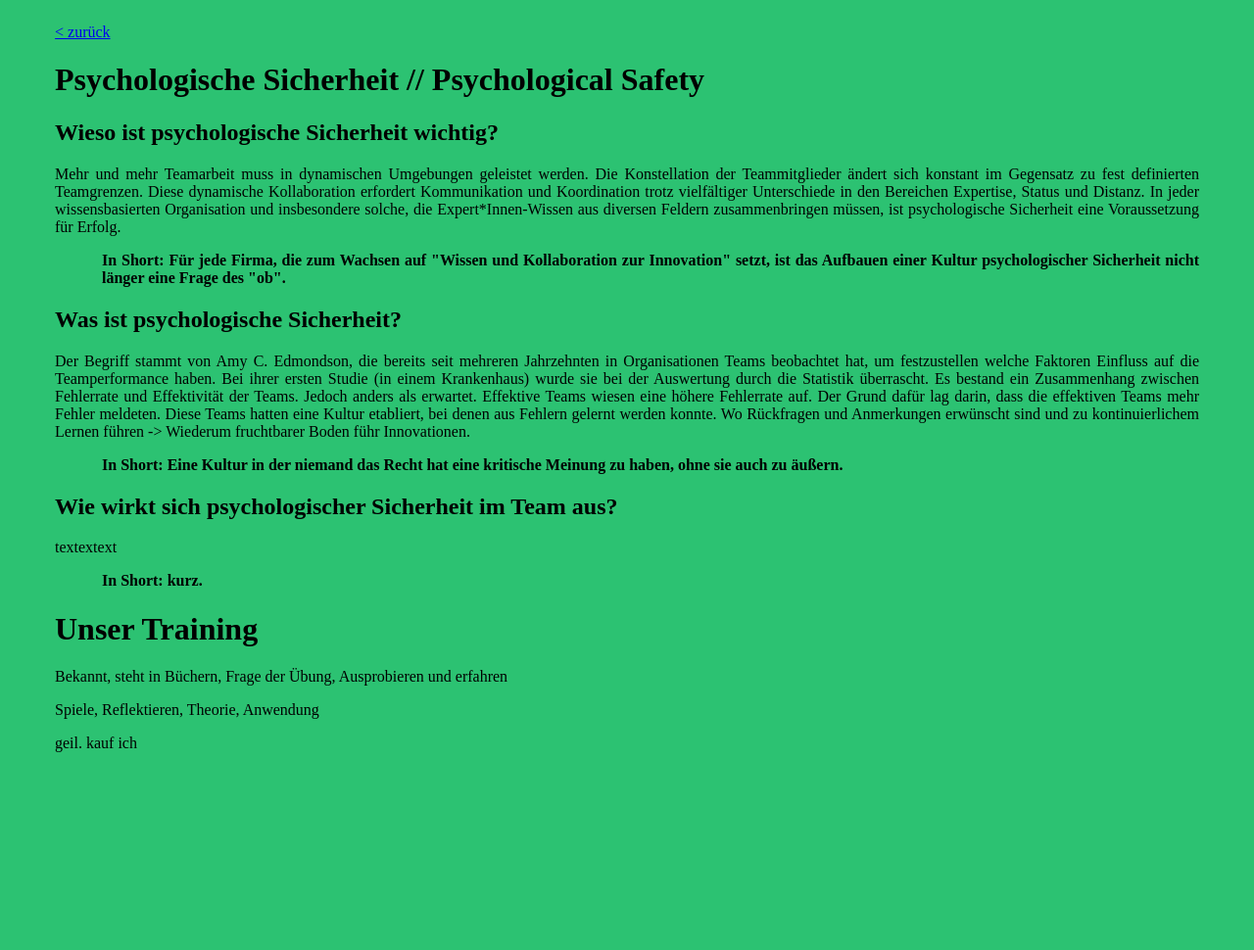
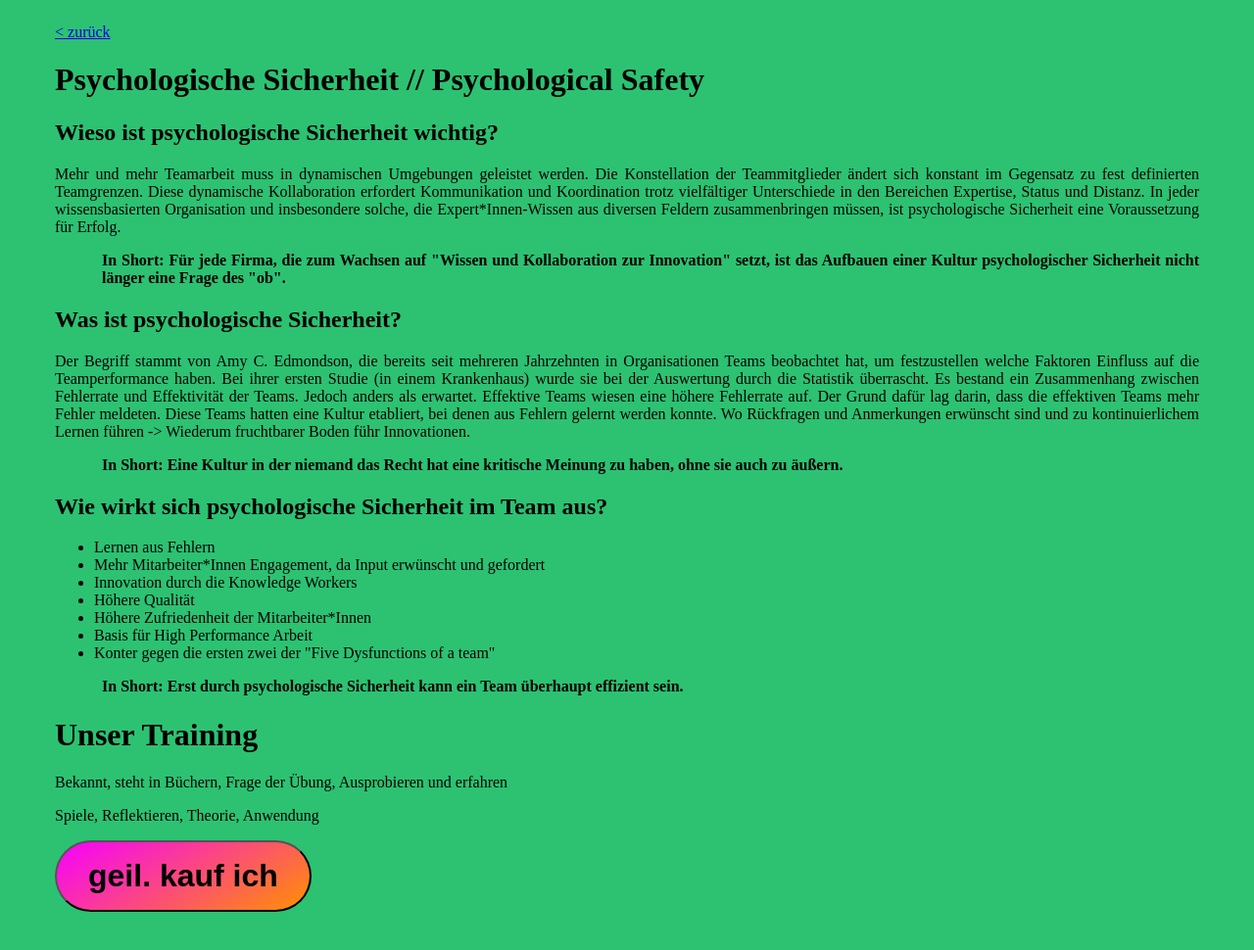
Before and after one commit to H3rby7/advance, a website: page psychological-safety.html in a window 1280 px wide. Shown: the whole page at 98% size. Before the commit the page ends 808 px from the top, so only its background shows below. Drawn offline with Linux system fonts and the light colour scheme.

Commit message:
progress on psych safety page

```diff
--- a/psychological-safety.html
+++ b/psychological-safety.html
@@ -39,17 +39,25 @@
       <p class="in-short">
         In Short: Eine Kultur in der niemand das Recht hat eine kritische Meinung zu haben, ohne sie auch zu äußern.
       </p>
-      <h2>Wie wirkt sich psychologischer Sicherheit im Team aus?</h2>
+      <h2>Wie wirkt sich psychologische Sicherheit im Team aus?</h2>
       <p>
-        textextext
+        <ul>
+          <li>Lernen aus Fehlern</li>
+          <li>Mehr Mitarbeiter*Innen Engagement, da Input erwünscht und gefordert</li>
+          <li>Innovation durch die Knowledge Workers</li>
+          <li>Höhere Qualität</li>
+          <li>Höhere Zufriedenheit der Mitarbeiter*Innen</li>
+          <li>Basis für High Performance Arbeit</li>
+          <li>Konter gegen die ersten zwei der "Five Dysfunctions of a team"</li>
+        </ul>
       </p>
       <p class="in-short">
-        In Short: kurz.
+        In Short: Erst durch psychologische Sicherheit kann ein Team überhaupt effizient sein.
       </p>
       <h1>Unser Training</h1>
       <p>Bekannt, steht in Büchern, Frage der Übung, Ausprobieren und erfahren</p>
       <p>Spiele, Reflektieren, Theorie, Anwendung</p>
-      <p>geil. kauf ich</p>
+      <p><button class="buy">geil. kauf ich</button></p>
     </div>
   </div>
 </body>
--- a/trainings.css
+++ b/trainings.css
@@ -38,3 +38,15 @@ body.both {
   font-weight: bold;
   padding-left: 3em;
 }
+
+button.buy {
+  font-size: 2em;
+  font-weight: bold;
+  padding: 0.5em 1em;
+  background: linear-gradient(
+    149deg,
+    rgb(247, 0, 255) 0%,
+    rgb(255, 145, 0) 100%
+  );
+  border-radius: 1.5em;
+}
```
